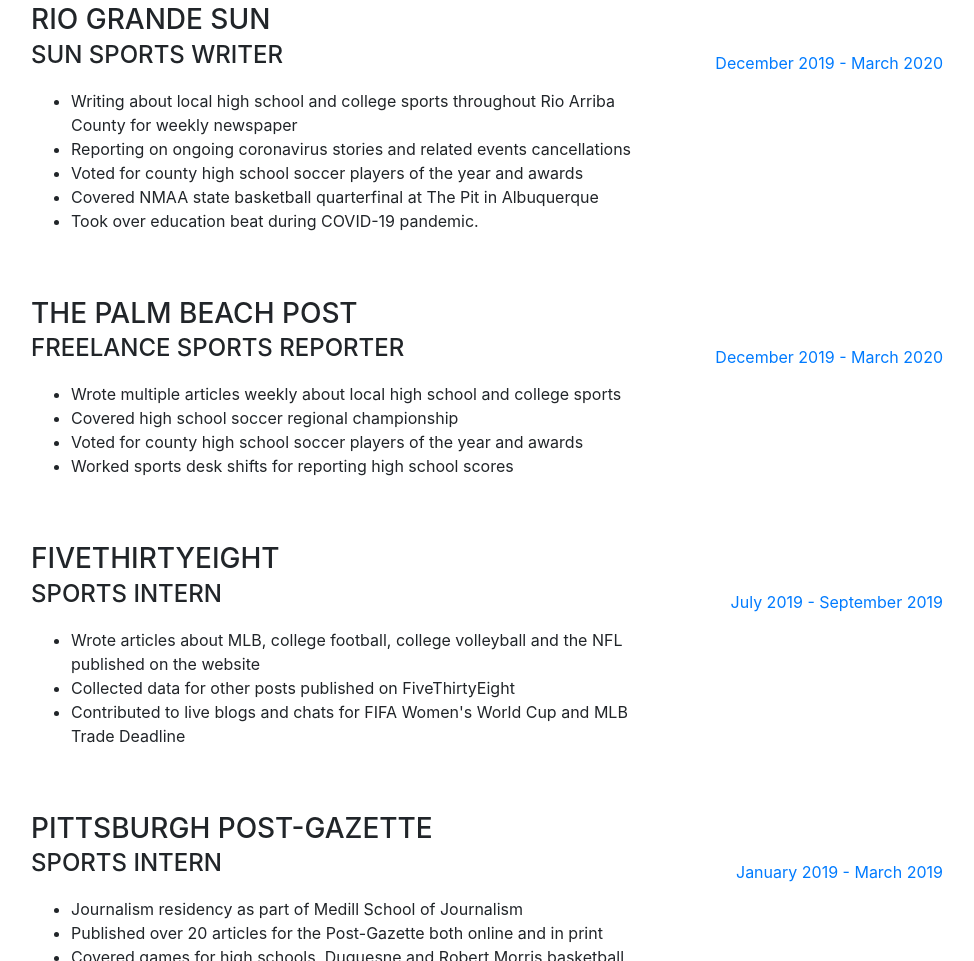
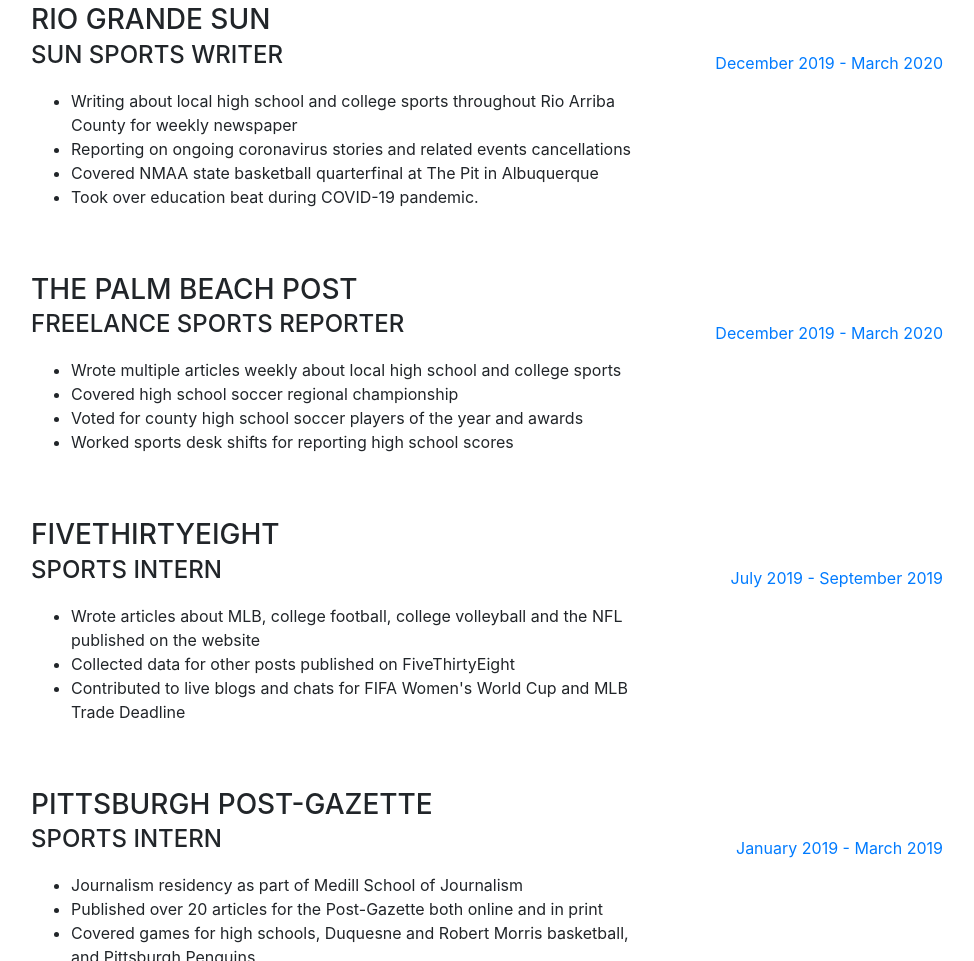
Before and after one commit to Ari-Levin/portfolio, a website with bundled scripts: page index.html in a window 1280 px wide. Shown: the part 1767-2728 px from the top of the page, without its empty margins (289-1263 px from the left). Built offline with nearby package versions, Linux system fonts and the light colour scheme; a web font is replaced by a local one.

Commit message:
remove county voting from RGS

```diff
--- a/index.html
+++ b/index.html
@@ -150,7 +150,6 @@
 			  <ul>
 			  <li>Writing about local high school and college sports throughout Rio Arriba County for weekly newspaper</li>
 			  <li>Reporting on ongoing coronavirus stories and related events cancellations</li>
-			  <li>Voted for county high school soccer players of the year and awards</li>
 			  <li>Covered NMAA state basketball quarterfinal at The Pit in Albuquerque</li>
 			  <li>Took over education beat during COVID-19 pandemic.
 			  </ul>
```
